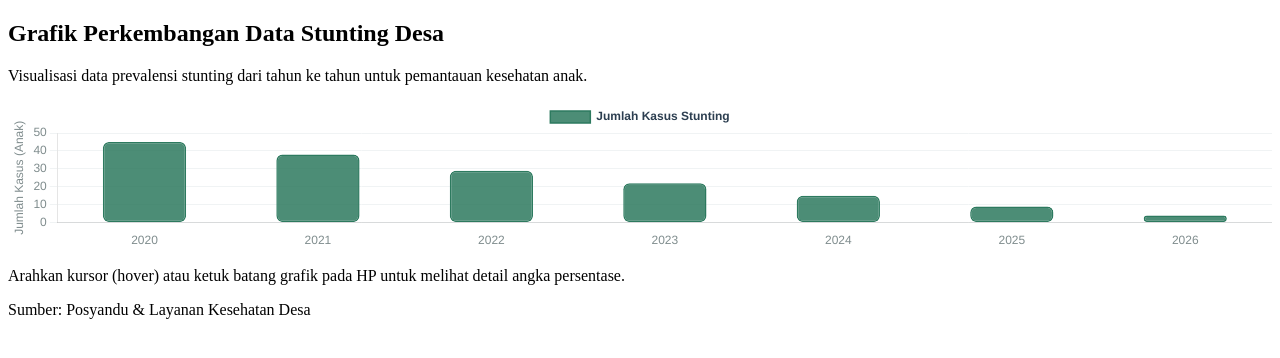
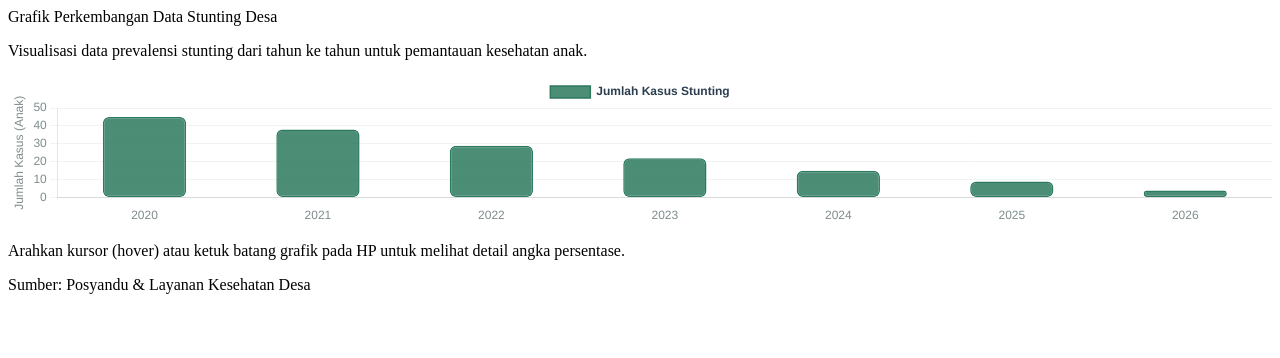
Before and after one commit to grwtprhps/Grafik.github.io, a plain HTML site: page index.html in a window 1280 px wide. Drawn offline with nearby package versions, Linux system fonts and the light colour scheme.

Commit message:
Update index.html

```diff
--- a/index.html
+++ b/index.html
@@ -3,18 +3,17 @@
 <head>
     <meta charset="UTF-8">
     <meta name="viewport" content="width=device-width, initial-scale=1.0">
-    <title>Data Stunting dari Tahun ke Tahun</title>
+    <title>Grafik Perkembangan Data Stunting Desa</title>
     <link rel="stylesheet" href="style.css">
-    <!-- Menggunakan Chart.js CDN agar grafik interaktif berjalan dengan lancar -->
+    <!-- Menggunakan Chart.js CDN -->
     <script src="https://cdn.jsdelivr.net/npm/chart.js"></script>
 </head>
 <body>
-    <div class="container">
-        <!-- HEADER -->
-        <div class="header">
-            <h2>Grafik Perkembangan Data Stunting Desa</h2>
-            <p>Visualisasi data prevalensi stunting dari tahun ke tahun untuk pemantauan kesehatan anak.</p>
-        </div>
+    <div class="demographic-container">
+        <!-- HEADER (Mengikuti style Data Demografis) -->
+        <div class="demo-title">Grafik Perkembangan Data Stunting Desa</div>
+
+        <p class="demo-subtitle">Visualisasi data prevalensi stunting dari tahun ke tahun untuk pemantauan kesehatan anak.</p>
 
         <!-- AREA GRAFIK -->
         <div class="chart-container">
```
